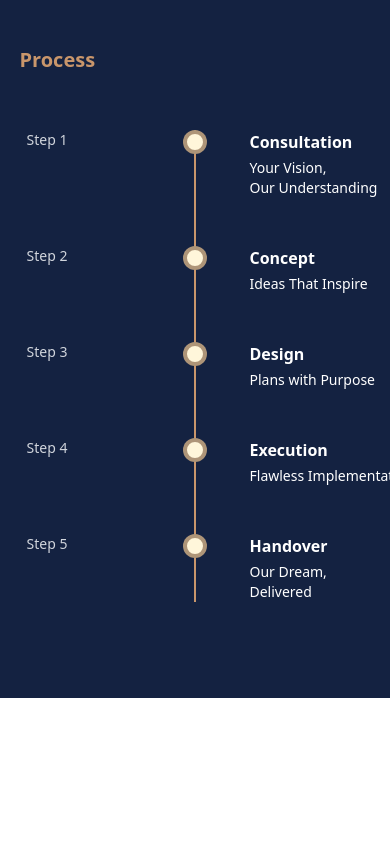
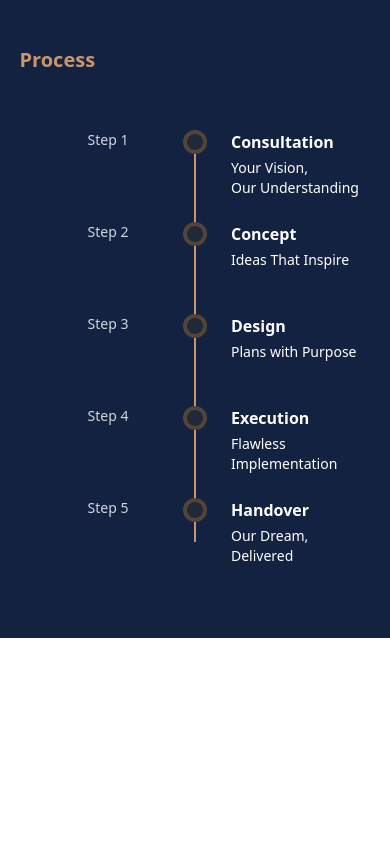
Before and after one commit to aruhkoncepts25/AruhKoncepts, a React (Vite) app in the folder Client/: page / in a window 390 px wide. Shown: the part 3380-4224 px from the top of the page. Built offline with nearby package versions, Linux system fonts and the light colour scheme; a web font is replaced by a local one.

Commit message:
Process Mobile Animation

```diff
--- a/Client/src/Components/Home.jsx
+++ b/Client/src/Components/Home.jsx
@@ -184,7 +184,6 @@ const Home = () => {
           scrub: true,
           pin: true,
           markers: false,
-            // pinSpacing: false,
         },
       });
 
@@ -198,19 +197,19 @@ const Home = () => {
       });
     };
 
-      // ✅ Desktop bulbs
-      if (desktopBulbsRef.current.length > 0) {
+    // ✅ check screen width
+    if (window.innerWidth >= 768 && desktopBulbsRef.current.length > 0) {
+      // Desktop
       animateBulbs(desktopBulbsRef.current);
-      }
-
-      // ✅ Mobile bulbs
-      if (mobileBulbsRef.current.length > 0) {
+    } else if (window.innerWidth < 768 && mobileBulbsRef.current.length > 0) {
+      // Mobile
       animateBulbs(mobileBulbsRef.current);
     }
   }, containerRef);
 
   return () => ctx.revert();
 }, [steps.length]);
+
 
 
   //////////////////////////////////////////////////////////////////////////////
@@ -964,7 +963,7 @@ const Home = () => {
 
             {/* // For Mobile  */}
             <div
-              className="md:hidden relative mt-14"
+              className="block md:hidden relative mt-14"
               data-aos="fade-up"
               data-aos-delay="200"
             >
@@ -975,26 +974,21 @@ const Home = () => {
                 {steps.map((step, index) => (
                   <div
                     key={index}
-                    className="relative flex sm:flex-col items-start sm:items-center"
+                    className="relative flex sm:flex-col items-start sm:items-center mb-6"
                   >
 
-                    <p className="text-gray-300 text-sm w-16 text-right pr-4 sm:order-3 sm:mt-4 sm:text-center">
+                    <p className="text-gray-300 text-sm w-16 text-right relative left-[45px] sm:order-3 sm:mt-4 sm:text-center">
                       {step.step}
                     </p>
 
 
                     <div className="absolute left-1/2 transform -translate-x-1/2 sm:static sm:translate-x-0">
-                      <div className="w-6 h-6 bg-[#FFF6DA] border-4 border-[#79553899] rounded-full z-10"></div>
+                      <div className="w-6 h-6 bg-[#FFF6DA] border-4 border-[#79553899] rounded-full z-10"  ref={(el) => (mobileBulbsRef.current[index] = el)}></div>
                     </div>
 
 
-                    <div className="pl-4 sm:pl-0 sm:mt-4 sm:text-end relative left-[150px] text-white">
-
-
+                    <div className="pl-9 sm:pl-0 sm:mt-4 sm:text-end absolute left-1/2  text-white">
                       <h2 className="font-semibold mb-1">{step.title}</h2>
-
-
-
                       <div className="text-sm text-white block sm:hidden">
                         {step.mobileDescription.split("\n").map((line, i) => (
                           <p key={i}>{line}</p>
@@ -1014,8 +1008,8 @@ const Home = () => {
 
 
         {/* //// Project Section  */}
-        <section className="project-section  bg-white">
-          <div className="w-[90%] mx-auto">
+        <section className="project-section bg-white">
+          <div className="w-[90%] mx-auto mt-6 md:mt-0">
             <h1
               className="text-xl font-bold text-[#C9966B]"
               data-aos="fade-down"
@@ -1160,7 +1154,7 @@ const Home = () => {
 
         {/* //// FAQ  */}
         <section className="faqs-section">
-          <div className="w-[90%] mx-auto">
+          <div className="w-[90%] mx-auto mt-8 md:mt-0">
             <h1
               className="text-xl font-bold text-[#C9966B] mb-6 md:mb-18"
               data-aos="fade-up"
```
Lines whose indentation alone changed are shown as unchanged.
